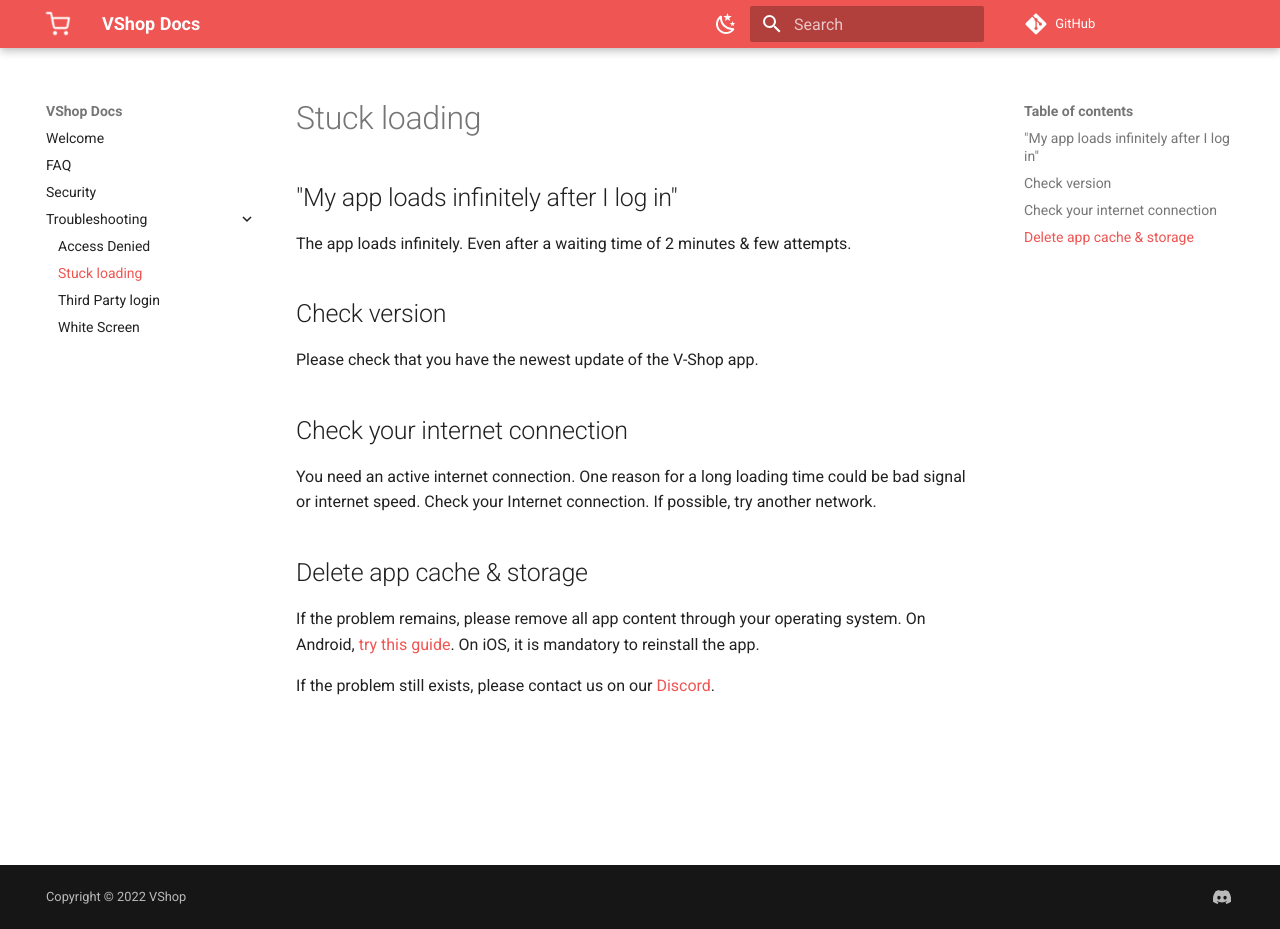
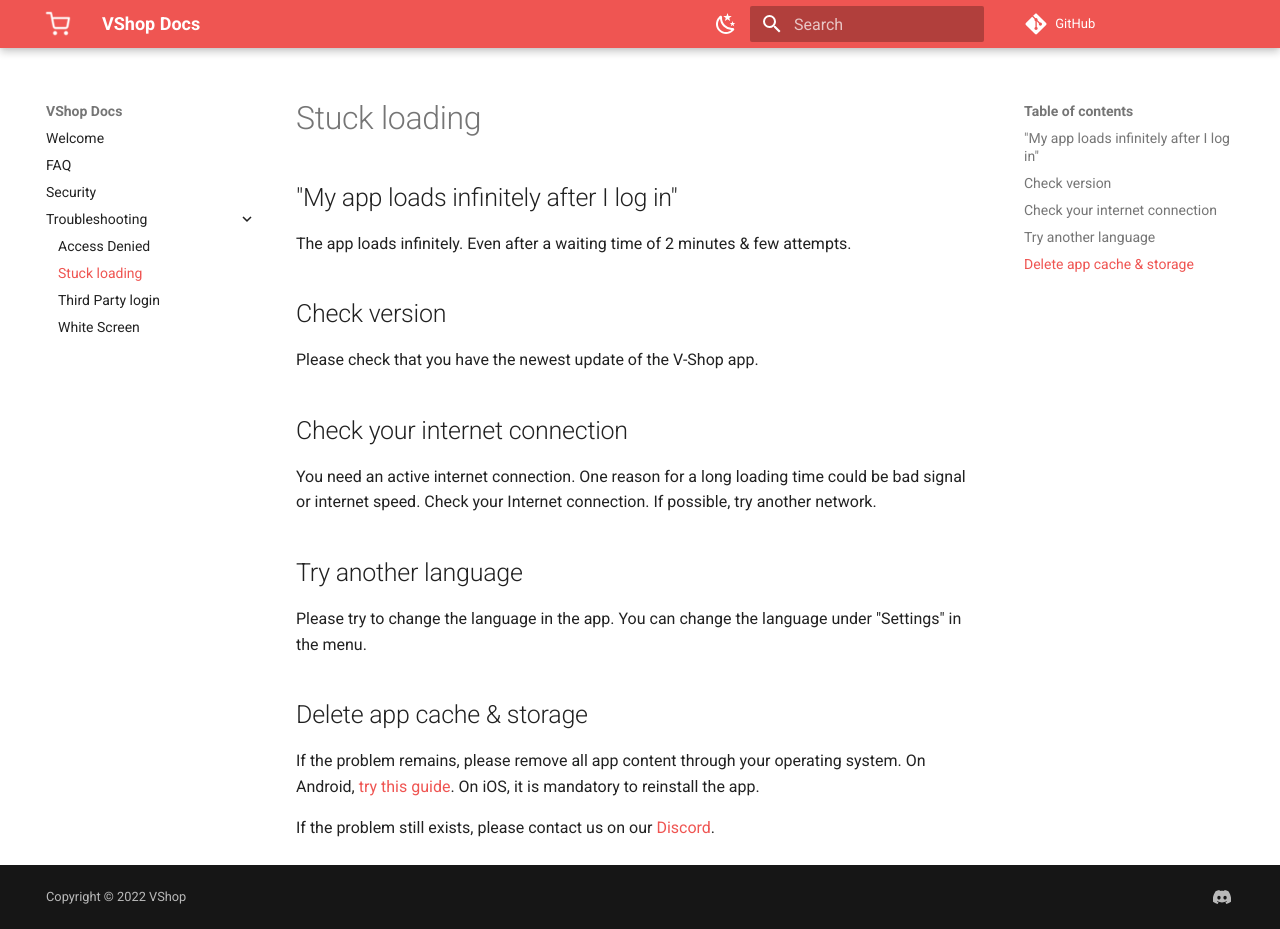
Before and after one commit to VShopApp/docs, an MkDocs documentation site: the page built from docs/Troubleshooting/Stuck_loading.md, in a window 1280 px wide and 929 px high. Built offline with MkDocs 1.6.1 and Material for MkDocs 9.7.7, drawn with Linux system fonts in a browser that asks for light colours; comment, search, counter and statistics services are not loaded.

Commit message:
added troubleshoot point
- Stuck loading

```diff
--- a/docs/Troubleshooting/Stuck_loading.md
+++ b/docs/Troubleshooting/Stuck_loading.md
@@ -8,6 +8,9 @@
 ## Check your internet connection
 You need an active internet connection. One reason for a long loading time could be bad signal or internet speed. Check your Internet connection. If possible, try another network.
 
+## Try another language
+Please try to change the language in the app. You can change the language under "Settings" in the menu.
+
 ## Delete app cache & storage
 If the problem remains, please remove all app content through your operating system.
 On Android, [try this guide](https://www.techadvisor.com/article/739613/how-to-clear-app-cache-on-android.html). On iOS, it is mandatory to reinstall the app.
```
